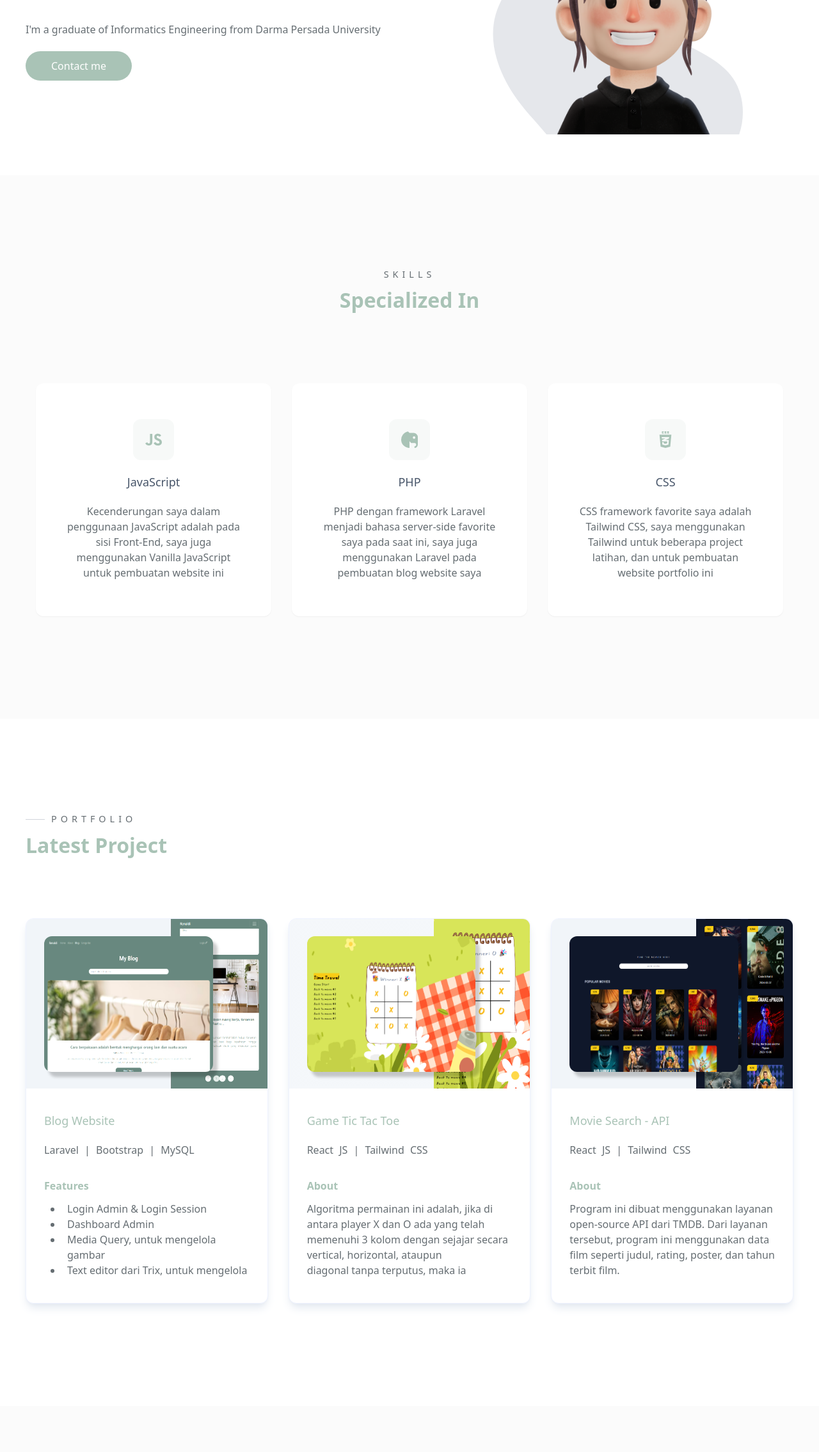
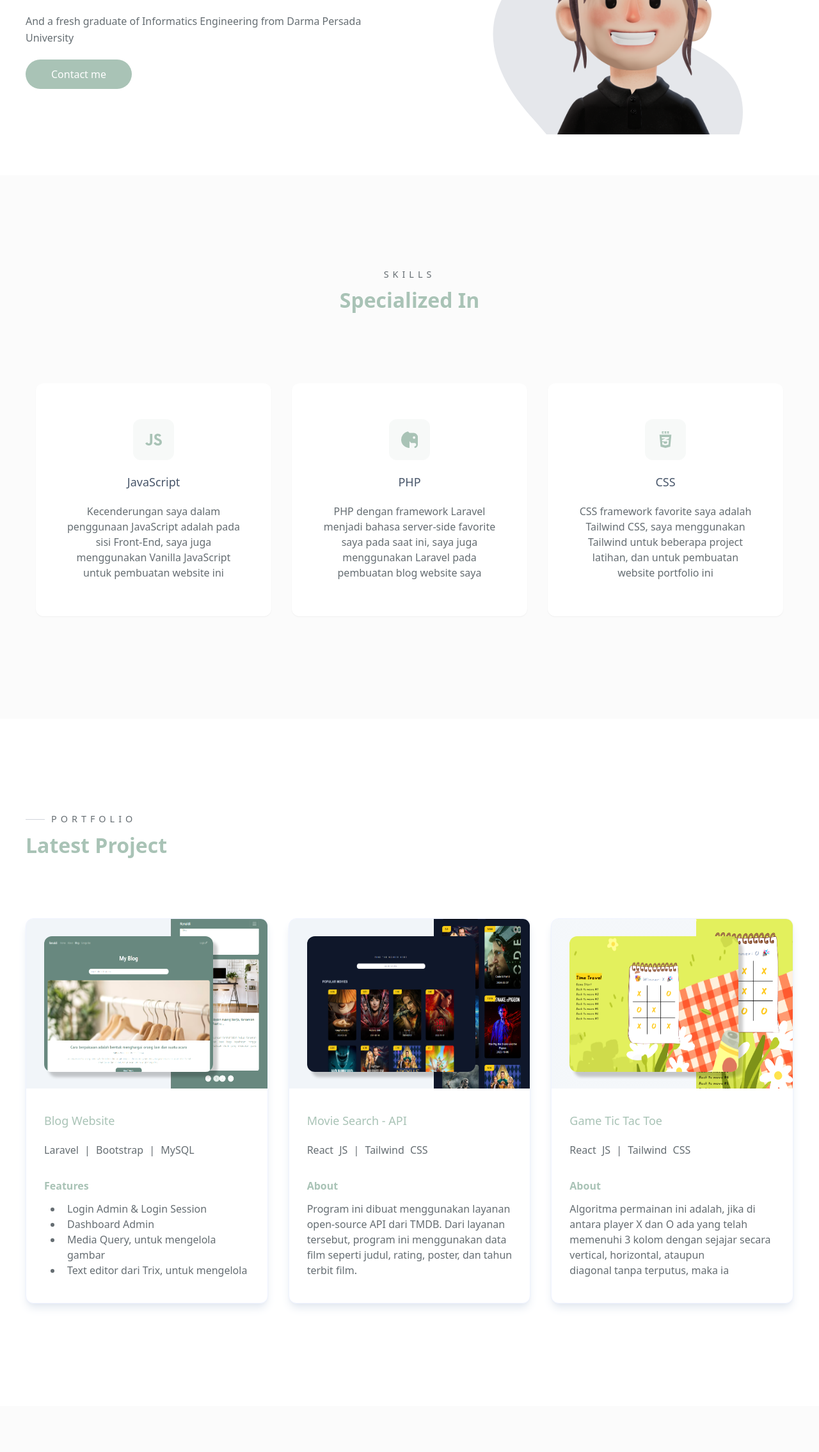
Before and after one commit to reenall/portfolio-tailwind, a website: page index.html in a window 1280 px wide. Shown: the part 418-2687 px from the top of the page at 64% size. Drawn offline with Linux system fonts and the light colour scheme.

Commit message:
update hero text and project items position

```diff
--- a/index.html
+++ b/index.html
@@ -7,8 +7,7 @@
     <link rel="preconnect" href="https://fonts.gstatic.com" crossorigin />
     <link href="https://fonts.googleapis.com/css2?family=Roboto:ital,wght@0,100;0,300;0,400;0,500;0,700;0,900;1,100;1,300;1,400;1,500;1,700;1,900&display=swap" rel="stylesheet" />
 
-    <!-- <link rel="stylesheet" href="dist/style.css" /> -->
-    <link rel="stylesheet" href="dist/css/final.css" />
+    <link rel="stylesheet" href="dist/style.css" />
     <title>Renaldi | Portfolio</title>
 
     <script>
@@ -156,9 +155,9 @@
           <div class="order-2 pb-14 sm:text-center lg:text-start self-center px-4 lg:-order-1 lg:w-1/2 lg:pb-0">
             <h3 class="text-base text-secondary dark:text-darkSecondary md:text-lg xl:text-xl" style="word-spacing: 5px">Hello, I'm</h3>
             <h1 class="text-primary dark:text-darkPrimary text-4xl font-bold my-1 xl:text-5xl">Muhammad <span class="text-primaryIconColor dark:text-darkPrimaryIconColor">Renaldi</span></h1>
-            <h3 class="text-secondary dark:text-darkSecondary mb-9 lg:text-xl">Front-end & Back-end Programmer</h3>
+            <h3 class="text-secondary dark:text-darkSecondary mb-9 lg:text-xl">I'm into Front end & Back end web programming</h3>
 
-            <p class="mb-8 text-secondary dark:text-darkSecondary leading-relaxed">I'm a graduate of Informatics Engineering from Darma Persada University</p>
+            <p class="mb-8 text-secondary dark:text-darkSecondary leading-relaxed">And a fresh graduate of Informatics Engineering from Darma Persada University</p>
 
             <a href="#contact" class="btn px-16 lg:px-10 py-3 rounded-full">Contact me</a>
           </div>
@@ -338,31 +337,6 @@
           <!-- Project 2 -->
           <div class="w-full px-4 max-w-[450px] lg:w-1/2 xl:w-1/3">
             <div class="project-card-wrapper">
-              <div class="project-img bg-gradient-to-br from-slate-100/75 to-slate-100/75">
-                <img src="./public/img/project/tic-tac-toe.png" alt="Tic Tac Toe Game" class="horizontal-img" />
-                <img src="./public/img/project/tic tac toe-vertical.png" alt="Tic Tac Toe Game" class="vertical-img" />
-                <a href="https://reenall.github.io/tic-tac-toe/" target="blank" class="view-images-btn">
-                  <p class="text-white tracking-widest">Visit Website</p>
-                </a>
-              </div>
-              <div class="project-detail text-pretty">
-                <h3 class="card-title">Game Tic Tac Toe</h3>
-                <p class="text-base pb-3 text-pretty" style="word-spacing: 5px">React JS | Tailwind CSS</p>
-
-                <h4 class="font-semibold pt-5 pb-3 text-primaryIconColor dark:text-darkPrimary">About</h4>
-                <p class="mb-5">
-                  Algoritma permainan ini adalah, jika di antara player X dan O ada yang telah memenuhi 3 kolom dengan sejajar secara vertical, horizontal, ataupun diagonal tanpa terputus, maka ia dinyatakan sebagai pemenang dan permainan
-                  dihentikan.
-                </p>
-                <p>Program ini juga memiliki fitur Time Travel yang dapat mengembalikan permainan ke keadaan sebelumnya untuk mengulang langkah permainan.</p>
-              </div>
-            </div>
-          </div>
-          <!-- END Project 2 -->
-
-          <!-- Project 3 -->
-          <div class="w-full px-4 max-w-[450px] lg:w-1/2 xl:w-1/3">
-            <div class="project-card-wrapper">
               <div class="project-img bg-gradient-to-br from-slate-100 to-slate-100">
                 <img src="./public/img/project/movies-web-api2.png" alt="Movies Web Api" class="horizontal-img" />
                 <img src="./public/img/project/movies-web-vertical4.png" alt="Movies Web Api" class="vertical-img" />
@@ -382,6 +356,31 @@
 
                   <!-- Dari layanan tersebut, users dapat menggunakan data film secara gratis seperti judul film, rating, poster, tahun terbit, ringkasan cerita, dan lain-lain. -->
                 </p>
+              </div>
+            </div>
+          </div>
+          <!-- END Project 2 -->
+
+          <!-- Project 3 -->
+          <div class="w-full px-4 max-w-[450px] lg:w-1/2 xl:w-1/3">
+            <div class="project-card-wrapper">
+              <div class="project-img bg-gradient-to-br from-slate-100/75 to-slate-100/75">
+                <img src="./public/img/project/tic-tac-toe.png" alt="Tic Tac Toe Game" class="horizontal-img brightness-[105%] dark:brightness-100" />
+                <img src="./public/img/project/tic tac toe-vertical.png" alt="Tic Tac Toe Game" class="vertical-img brightness-[105%] dark:brightness-100" />
+                <a href="https://reenall.github.io/tic-tac-toe/" target="blank" class="view-images-btn">
+                  <p class="text-white tracking-widest">Visit Website</p>
+                </a>
+              </div>
+              <div class="project-detail text-pretty">
+                <h3 class="card-title">Game Tic Tac Toe</h3>
+                <p class="text-base pb-3 text-pretty" style="word-spacing: 5px">React JS | Tailwind CSS</p>
+
+                <h4 class="font-semibold pt-5 pb-3 text-primaryIconColor dark:text-darkPrimary">About</h4>
+                <p class="mb-5">
+                  Algoritma permainan ini adalah, jika di antara player X dan O ada yang telah memenuhi 3 kolom dengan sejajar secara vertical, horizontal, ataupun diagonal tanpa terputus, maka ia dinyatakan sebagai pemenang dan permainan
+                  dihentikan.
+                </p>
+                <p>Program ini juga memiliki fitur Time Travel yang dapat mengembalikan permainan ke keadaan sebelumnya untuk mengulang langkah permainan.</p>
               </div>
             </div>
           </div>
--- a/src/input.css
+++ b/src/input.css
@@ -110,11 +110,11 @@ dark:text-darkSecondary dark:group-hover:text-darkPrimaryIconColor;
 }
 
 .project-img {
-  @apply relative flex items-center justify-center h-[250px] sm:h-[265px] px-1 py-2 dark:from-slate-50 dark:to-slate-50;
+  @apply relative flex items-center justify-center h-[250px] sm:h-[265px] px-1 py-2 dark:from-slate-100 dark:to-slate-100;
 }
 
 .project-img .horizontal-img {
-  @apply absolute left-7 z-10 w-[70%] h-[80%] sm:h-[80%] drop-shadow-portfolioImg rounded-xl;
+  @apply absolute left-7 z-10 w-[70%] h-[80%] sm:h-[80%] shadow-portfolioImg rounded-xl;
 }
 
 .project-img .vertical-img {
--- a/tailwind.config.js
+++ b/tailwind.config.js
@@ -31,10 +31,10 @@ module.exports = {
       },
       dropShadow: {
         mdCustom: "0 2px 2px #dbeafe",
-        portfolioImg: "7px 8px 2px rgb(0 0 0 / 0.2)",
       },
       boxShadow: {
         lg: ["0 9px 15px -3px #e2e8f0", "0 4px 6px -4px #e2e8f0"],
+        portfolioImg: "7px 8px 4px 0px rgb(0 0 0 / 0.2)",
       },
       letterSpacing: {
         titleSpacing: "6px",
```
Also changed, not shown: dist/css/final.css (deleted), dist/style.css.
